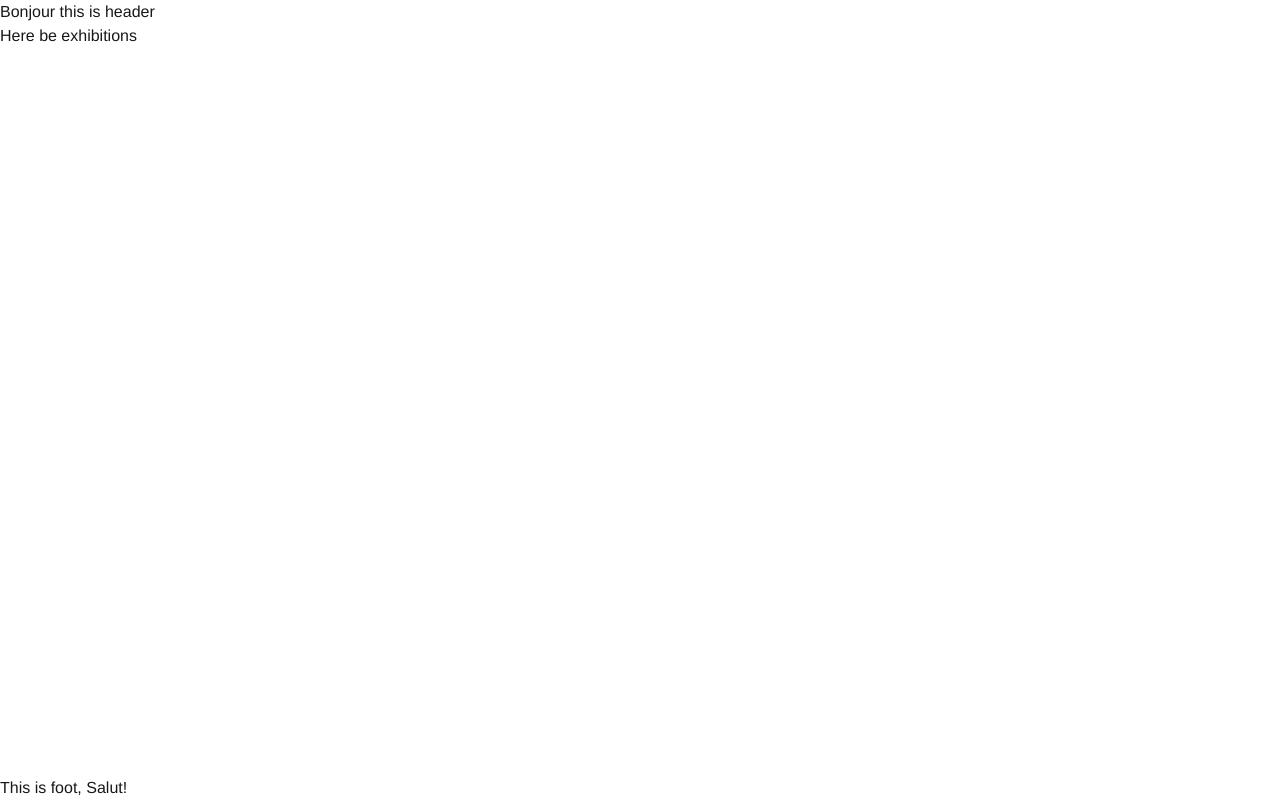
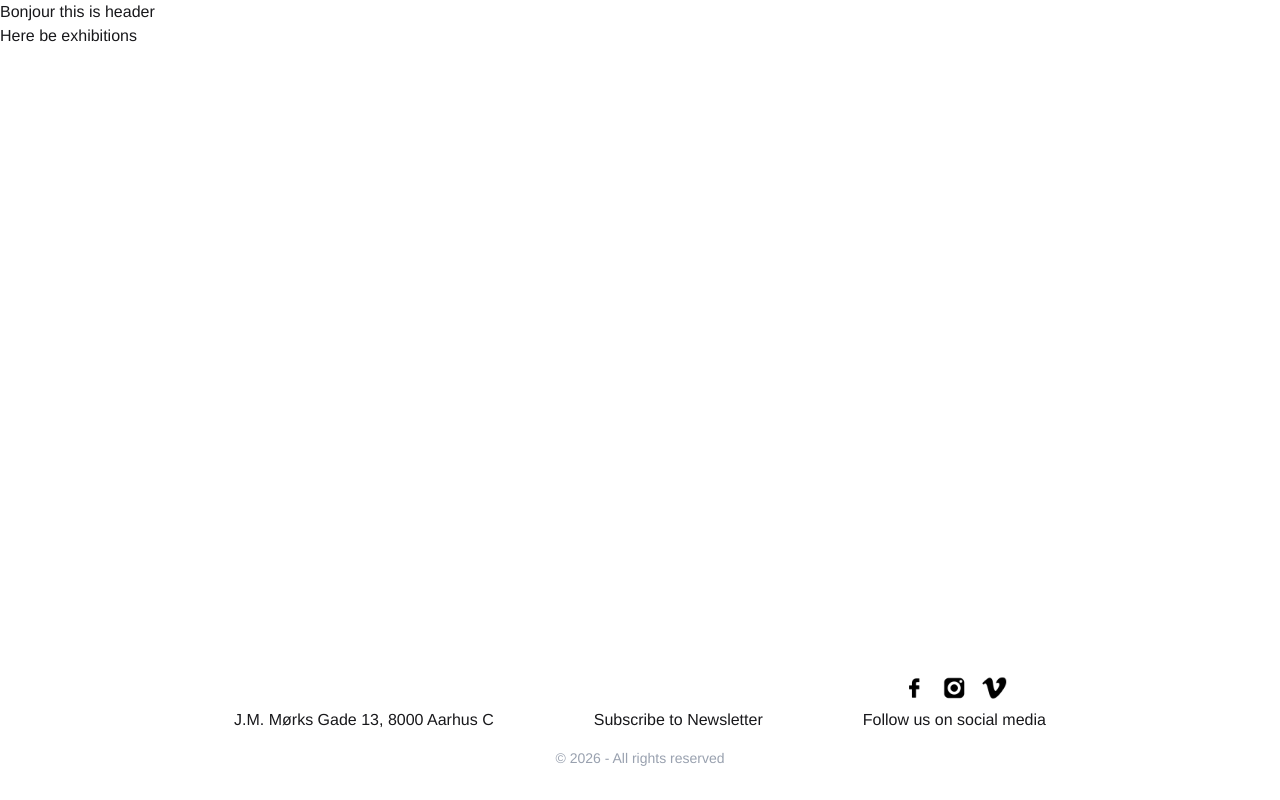
Before and after one commit to CavicEmil/french-museum, a React (Vite) app: page /bonjour/exhibits in a window 1280 px wide. Built offline with nearby package versions, Linux system fonts and the light colour scheme.

Commit message:
footer 1

```diff
--- a/src/components/Footer.jsx
+++ b/src/components/Footer.jsx
@@ -1,7 +1,23 @@
+import facebookicon from '../assets/facebook.png'
+import instagramicon from '../assets/instagram.png'
+import vimeoicon from '../assets/vimeo.png'
+
 export default function Footer() {
     return (
-        <h1>
-            This is foot, Salut!
-        </h1>
+        <footer className="font-sans text-[var(--color-primary-grey)] text-[var(--font-size-body)] text-center py-8">
+            <div className="flex justify-center items-center gap-25 mb-4">
+                <p>J.M. Mørks Gade 13, 8000 Aarhus C</p>
+                <p>Subscribe to Newsletter</p>
+                <div className="relative flex flex-col items-center">
+                    <div className="flex justify-center gap-4 absolute -top-8 left-1/2 transform -translate-x-1/2">
+                        <img src={facebookicon} alt="Facebook icon" className="w-6 h-6" />
+                        <img src={instagramicon} alt="Instagram icon" className="w-6 h-6" />
+                        <img src={vimeoicon} alt="Vimeo icon" className="w-6 h-6" />
+                    </div>
+                    <p>Follow us on social media</p>
+                </div>
+            </div>
+            <p className="text-gray-400 text-sm">&copy; 2026 - All rights reserved</p>
+        </footer>
     )
 }
```
Also changed, not shown: src/assets/instagram.png (renamed from src/assets/social-media.png).
